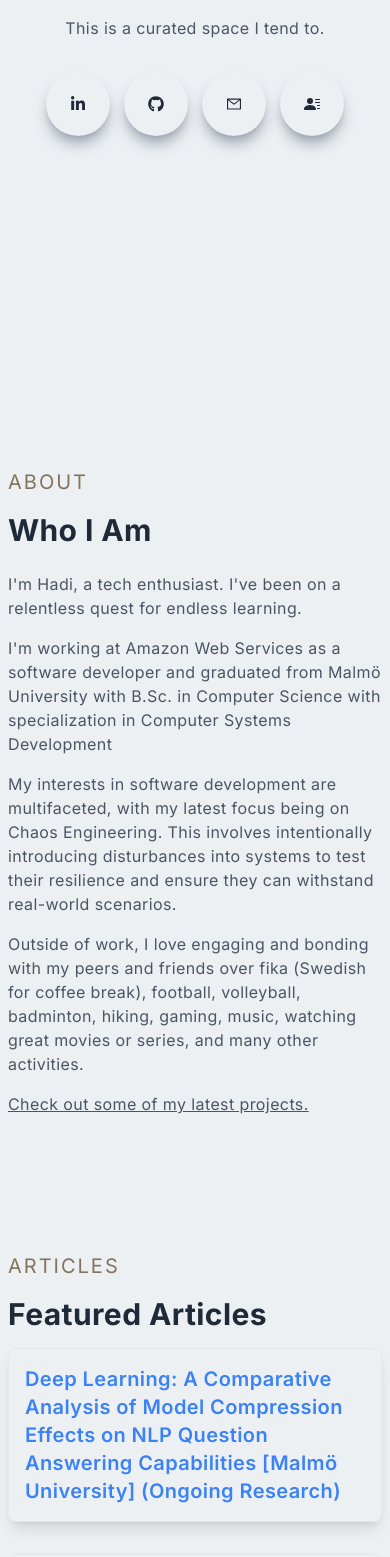
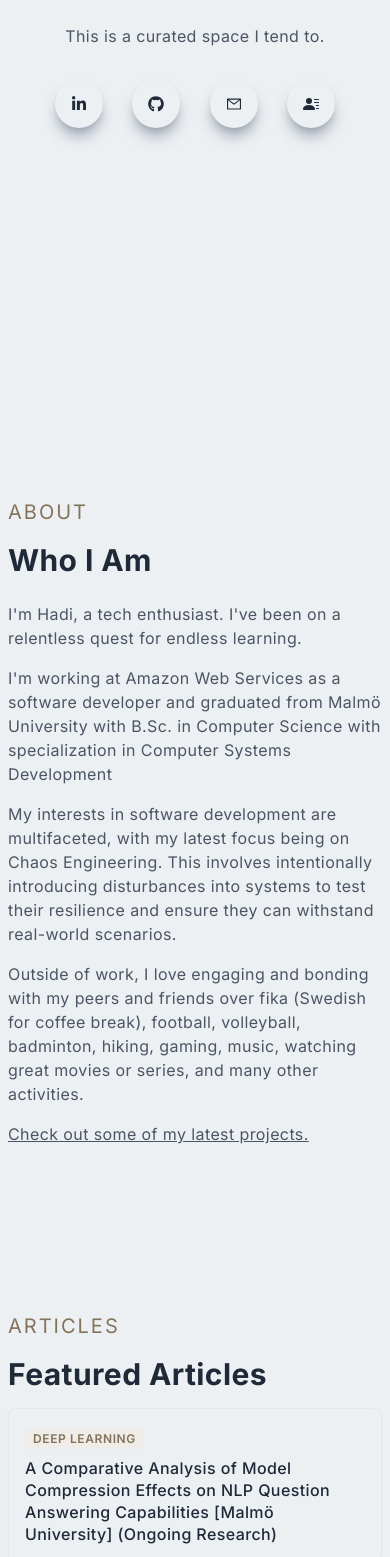
Before and after one commit to hadsag/kodskog, a Next.js app in the folder Kodskog-FE/homepage/: page / in a window 390 px wide. Shown: the part 440-1997 px from the top of the page. Built offline with nearby package versions, Linux system fonts and the light colour scheme; grey boxes are pictures that could not be loaded.

Commit message:
feat: improve responsive design across all platforms

```diff
--- a/Kodskog-FE/homepage/src/app/page.tsx
+++ b/Kodskog-FE/homepage/src/app/page.tsx
@@ -21,7 +21,7 @@ export default function Home() {
       <About />
       <Articles />
       <Projects />
-      {/* <Contract /> */}
+      <Contract />
     </div>
   );
 }
--- a/Kodskog-FE/homepage/src/components/About.jsx
+++ b/Kodskog-FE/homepage/src/components/About.jsx
@@ -1,13 +1,12 @@
 "use client";
 import React from "react";
-import Image from "next/image";
 import Link from "next/link";
 
 const About = () => {
   return (
-    <div id="about" className="w-full md:h-screen p-2 flex items-center py-16">
-      <div className="max-w-[1240px] m-auto md:grid grid-cols-3 gap-8">
-        <div className="col-span-2">
+    <div id="about" className="w-full p-2 flex items-center py-16 min-h-screen">
+      <div className="max-w-[1240px] m-auto">
+        <div>
           <p className="uppercase text-xl tracking-widest justify-normal text-[#84735b]">
             About
           </p>
@@ -33,23 +32,6 @@ const About = () => {
             </p>
           </Link>
         </div>
-        <div className="relative w-full h-auto shadow-xl shadow-gray-400 rounded-xl overflow-hidden">
-          <div className="aspect-w-12 aspect-h-20">
-            <img
-              src="https://elasticbeanstalk-eu-north-1-102471047009.s3.eu-north-1.amazonaws.com/public/assets/About.jpg"
-              className="rounded-xl"
-              style={{
-                position: 'absolute',
-                top: '0',
-                left: '0',
-                width: '100%',
-                height: '100%',
-                objectFit: 'cover' //or contain
-              }}
-              alt="/"
-            />
-          </div>
-        </div>
       </div>
     </div>
   );
--- a/Kodskog-FE/homepage/src/components/ArticleItem.jsx
+++ b/Kodskog-FE/homepage/src/components/ArticleItem.jsx
@@ -2,26 +2,38 @@
 import Link from "next/link";
 import React from "react";
 
+// Titles are long academic names — we truncate the category prefix into a badge
+// and show the rest as the title to improve scannability.
 const ArticleItem = ({ title, articleUrl, openInNewTab = false }) => {
-  return (
-    <div className="border border-gray-200 rounded-lg shadow-lg hover:shadow-xl transition-shadow duration-300 ease-in-out p-4 hover:border-gray-300">
-      {openInNewTab ? (
-        <a
-          href={articleUrl}
-          target="_blank"
-          rel="noopener noreferrer"
-          className="text-xl font-semibold text-blue-500 hover:underline"
-        >
-          {title}
-        </a>
-      ) : (
-        <Link href={articleUrl}>
-          <p className="text-xl font-semibold text-blue-500 hover:underline">
-            {title}
-          </p>
-        </Link>
+  // Split "Category: Title" into badge + title if a colon is present
+  const colonIdx = title.indexOf(":");
+  const category = colonIdx !== -1 ? title.slice(0, colonIdx).trim() : null;
+  const displayTitle = colonIdx !== -1 ? title.slice(colonIdx + 1).trim() : title;
+
+  const content = (
+    <>
+      {category && (
+        <span className="inline-block mb-2 text-xs font-semibold uppercase tracking-wider text-[#84735b] bg-[#f0ece7] px-2 py-0.5 rounded">
+          {category}
+        </span>
       )}
-    </div>
+      <p className="text-base font-medium text-gray-800 leading-snug group-hover:text-[#84735b] transition-colors duration-200">
+        {displayTitle}
+      </p>
+    </>
+  );
+
+  const baseClass =
+    "group block border border-gray-200 rounded-lg shadow-sm hover:shadow-md transition-shadow duration-300 p-4 hover:border-[#c3bcab]";
+
+  return openInNewTab ? (
+    <a href={articleUrl} target="_blank" rel="noopener noreferrer" className={baseClass}>
+      {content}
+    </a>
+  ) : (
+    <Link href={articleUrl} className={baseClass}>
+      {content}
+    </Link>
   );
 };
 
--- a/Kodskog-FE/homepage/src/components/Main.jsx
+++ b/Kodskog-FE/homepage/src/components/Main.jsx
@@ -21,13 +21,13 @@ const Main = () => {
           <p className="py-4 text-gray-600 sm:max-w-[70%] m-auto">
             This is a curated space I tend to.
           </p>
-          <div className="flex items-center justify-between max-w-[330px] m-auto py-4">
+          <div className="flex items-center justify-between max-w-[280px] sm:max-w-[330px] m-auto py-4">
             <a
               href="https://www.linkedin.com/in/hadi-saghir/"
               target="_blank"
               rel="noreferrer"
             >
-              <div className="rounded-full shadow-lg shadow-gray-400 p-6 cursor-pointer hover:scale-110 ease-in duration-300">
+              <div className="rounded-full shadow-lg shadow-gray-400 p-4 sm:p-6 cursor-pointer hover:scale-110 ease-in duration-300">
                 <FaLinkedinIn />
               </div>
             </a>
@@ -36,17 +36,17 @@ const Main = () => {
               target="_blank"
               rel="noreferrer"
             >
-              <div className="rounded-full shadow-lg shadow-gray-400 p-6 cursor-pointer hover:scale-110 ease-in duration-300">
+              <div className="rounded-full shadow-lg shadow-gray-400 p-4 sm:p-6 cursor-pointer hover:scale-110 ease-in duration-300">
                 <FaGithub />
               </div>
             </a>
             <Link href="/#contact">
-              <div className="rounded-full shadow-lg shadow-gray-400 p-6 cursor-pointer hover:scale-110 ease-in duration-300">
+              <div className="rounded-full shadow-lg shadow-gray-400 p-4 sm:p-6 cursor-pointer hover:scale-110 ease-in duration-300">
                 <AiOutlineMail />
               </div>
             </Link>
             <Link href="/cv">
-              <div className="rounded-full shadow-lg shadow-gray-400 p-6 cursor-pointer hover:scale-110 ease-in duration-300">
+              <div className="rounded-full shadow-lg shadow-gray-400 p-4 sm:p-6 cursor-pointer hover:scale-110 ease-in duration-300">
                 <BsFillPersonLinesFill />
               </div>
             </Link>
--- a/Kodskog-FE/homepage/src/components/ProjectItem.jsx
+++ b/Kodskog-FE/homepage/src/components/ProjectItem.jsx
@@ -1,8 +1,9 @@
 "use client";
-import Image from "next/image";
 import Link from "next/link";
 import React from "react";
 
+// On touch devices there's no hover state, so we always show the overlay on mobile (md:hidden/md:block)
+// and keep the hover-only behavior on desktop.
 const ProjectItem = ({
   title,
   backgroundImg,
@@ -10,6 +11,23 @@ const ProjectItem = ({
   projectUrl,
   openInNewTab = false,
 }) => {
+  const button = openInNewTab ? (
+    <a
+      href={projectUrl}
+      target="_blank"
+      rel="noopener noreferrer"
+      className="block text-center py-3 px-4 rounded-lg bg-white text-gray-700 font-bold text-lg cursor-pointer"
+    >
+      Visit Website
+    </a>
+  ) : (
+    <Link href={projectUrl}>
+      <p className="text-center py-3 px-4 rounded-lg bg-white text-gray-700 font-bold text-lg cursor-pointer">
+        More Info
+      </p>
+    </Link>
+  );
+
   return (
     <div className="relative flex items-center justify-center h-auto w-full shadow-xl shadow-gray-400 rounded-xl group hover:bg-gradient-to-r from-[#84735b] to-[#a49382]">
       <img
@@ -17,29 +35,36 @@ const ProjectItem = ({
         src={backgroundImg}
         width={1200}
         height={1600}
-        alt="/"
+        alt={title}
       />
-      <div className="hidden group-hover:block absolute top-[50%] left-[50%] translate-x-[-50%] translate-y-[-50%]">
-        <h3 className="text-2xl text-white tracking-wider text-center">
-          {title}
-        </h3>
+
+      {/* Desktop: show on hover only */}
+      <div className="hidden md:group-hover:block absolute top-[50%] left-[50%] translate-x-[-50%] translate-y-[-50%] w-[80%]">
+        <h3 className="text-2xl text-white tracking-wider text-center">{title}</h3>
         <p className="pb-4 pt-2 text-white text-center">{tech}</p>
+        {button}
+      </div>
+
+      {/* Mobile: always visible bar at the bottom */}
+      <div className="md:hidden absolute bottom-0 left-0 right-0 bg-gradient-to-t from-black/70 to-transparent rounded-b-xl px-4 py-3 flex items-center justify-between">
+        <div>
+          <p className="text-white font-semibold text-sm">{title}</p>
+          <p className="text-gray-300 text-xs">{tech}</p>
+        </div>
         {openInNewTab ? (
           <a
             href={projectUrl}
             target="_blank"
             rel="noopener noreferrer"
-            className="text-center py-3 rounded-lg bg-white text-gray-700 font-bold text-lg cursor-pointer"
+            className="ml-2 shrink-0 py-1 px-3 rounded-lg bg-white text-gray-700 font-bold text-sm"
           >
-            <p className="text-center py-3 rounded-lg bg-white text-gray-700 font-bold text-lg cursor-pointer">
-              Visit Website
-            </p>
+            Visit
           </a>
         ) : (
           <Link href={projectUrl}>
-            <p className="text-center py-3 rounded-lg bg-white text-gray-700 font-bold text-lg cursor-pointer">
-              More Info
-            </p>
+            <span className="ml-2 shrink-0 py-1 px-3 rounded-lg bg-white text-gray-700 font-bold text-sm">
+              Info
+            </span>
           </Link>
         )}
       </div>
```
